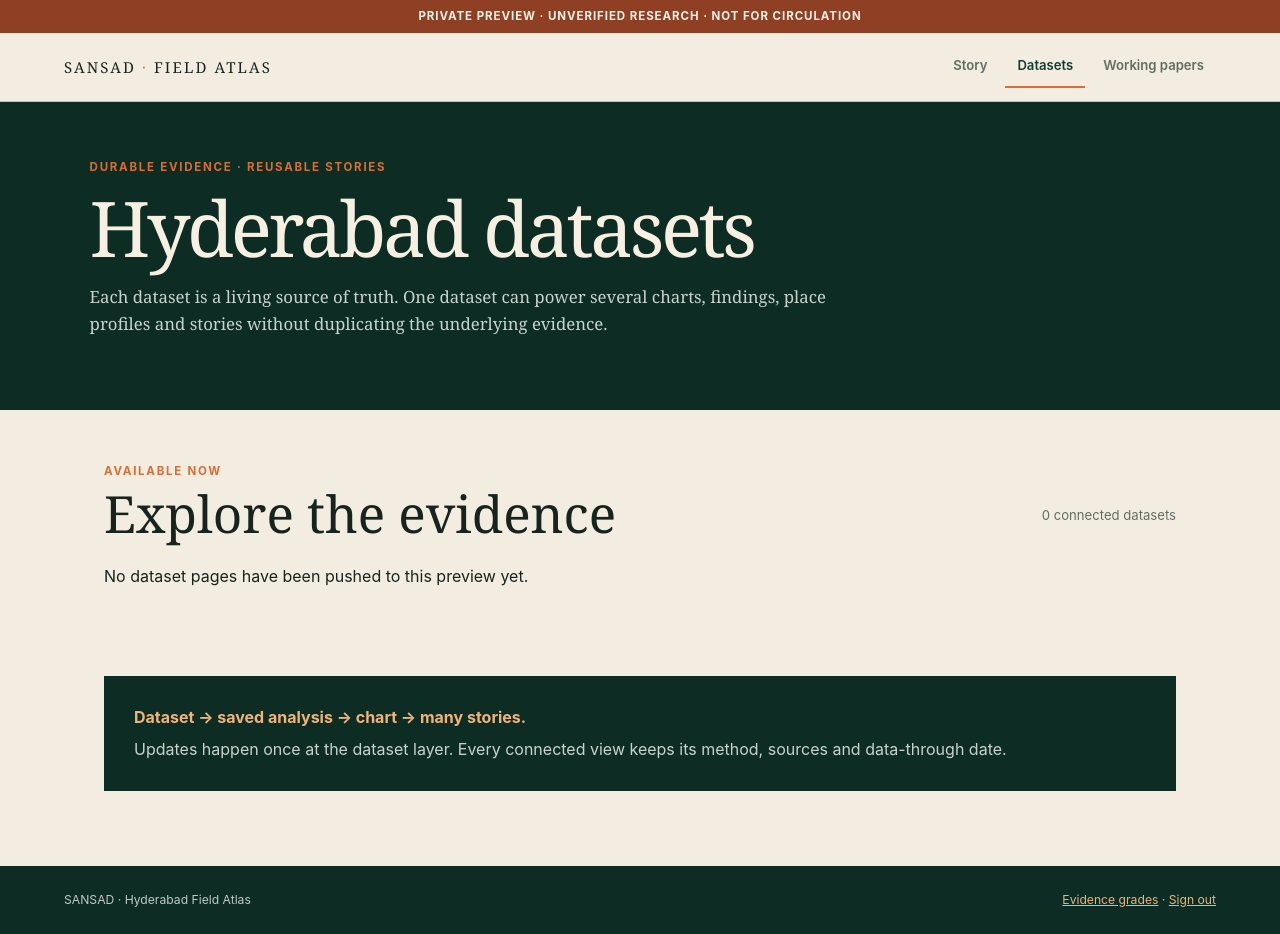
After one commit to bparlapalli/sansad, a Flask app: template app/templates/editorial_dataset_hub.html in a window 1280 px wide. The commit adds this page. Run offline with Flask 3, Linux system fonts and the light colour scheme; the template is opened without the code that fills it, so the values that code supplies are empty; parts of the project's set-up code (start-up, migrations or seed data) failed here and were passed over.

Commit message:
feat: add editorial atlas draft preview

```diff
--- /dev/null
+++ b/app/static/editorial-atlas.css
@@ -0,0 +1,99 @@
+:root {
+  --atlas-paper: #f3ede1;
+  --atlas-ink: #17241e;
+  --atlas-green: #123d31;
+  --atlas-deep: #0d2d24;
+  --atlas-orange: #d96e35;
+  --atlas-gold: #c79643;
+  --atlas-muted: #626d65;
+  --atlas-line: #c9c1b3;
+  --atlas-sheet: #fbf8f0;
+}
+* { box-sizing: border-box; }
+html { scroll-behavior: smooth; }
+body.atlas-page { margin: 0; color: var(--atlas-ink); background: var(--atlas-paper); font: 16px/1.65 Inter, ui-sans-serif, system-ui, sans-serif; }
+a { color: inherit; }
+.skip-link { position: absolute; left: 12px; top: -80px; z-index: 20; padding: 10px 14px; color: #fff; background: var(--atlas-deep); }
+.skip-link:focus { top: 10px; }
+:focus-visible { outline: 3px solid var(--atlas-orange); outline-offset: 3px; }
+.draft-ribbon { padding: 7px 20px; color: #fff0e5; background: #8f3f24; text-align: center; font-size: .72rem; font-weight: 700; letter-spacing: .08em; text-transform: uppercase; }
+.atlas-masthead { min-height: 66px; display: flex; align-items: center; justify-content: space-between; gap: 22px; padding: 13px clamp(20px, 5vw, 72px); border-bottom: 1px solid var(--atlas-line); background: var(--atlas-paper); }
+.atlas-wordmark { font: 500 .94rem Georgia, serif; letter-spacing: .14em; text-decoration: none; white-space: nowrap; }
+.atlas-wordmark span, .atlas-eyebrow { color: var(--atlas-orange); }
+.atlas-masthead nav { display: flex; gap: 6px; flex-wrap: wrap; }
+.atlas-masthead nav a { min-height: 42px; display: inline-flex; align-items: center; padding: 7px 12px; border-bottom: 2px solid transparent; color: var(--atlas-muted); text-decoration: none; font-size: .82rem; font-weight: 600; }
+.atlas-masthead nav a[aria-current="page"] { color: var(--atlas-green); border-color: var(--atlas-orange); }
+.atlas-eyebrow { margin: 0; font-size: .72rem; font-weight: 700; letter-spacing: .15em; text-transform: uppercase; }
+.story-hero { min-height: 570px; display: grid; grid-template-columns: minmax(0, 1.15fr) minmax(300px, .85fr); gap: 48px; align-items: center; overflow: hidden; padding: 62px clamp(24px, 7vw, 105px); color: #f7f0e2; background: linear-gradient(128deg, var(--atlas-deep) 0 58%, #174738 58%); }
+.story-hero h1, .data-hero h1, .analysis-hero h1 { max-width: 820px; margin: 16px 0 20px; font: 400 clamp(3.2rem, 8vw, 6.7rem)/.92 Georgia, 'Times New Roman', serif; letter-spacing: -.045em; }
+.hero-deck { max-width: 680px; margin: 0; color: #d2dcd6; font: 1.25rem/1.6 Georgia, serif; }
+.hero-meta { margin: 28px 0 0; color: #adbbb3; font-size: .78rem; letter-spacing: .04em; }
+.hero-signal { display: grid; grid-template-columns: repeat(3, minmax(46px, 92px)); gap: 8px; justify-content: center; transform: rotate(-8deg); }
+.hero-signal i { aspect-ratio: 1; background: #d5c8a8; opacity: .2; }
+.hero-signal i:nth-child(4), .hero-signal i:nth-child(7), .hero-signal i:nth-child(8) { background: var(--atlas-orange); opacity: .9; }
+.hero-signal i:nth-child(5), .hero-signal i:nth-child(6) { background: var(--atlas-gold); opacity: .72; }
+.story-actions { display: flex; gap: 12px; justify-content: center; flex-wrap: wrap; padding: 18px 20px; border-bottom: 1px solid var(--atlas-line); }
+.story-actions a, .analysis-actions a, .analysis-actions button { min-height: 44px; display: inline-flex; align-items: center; padding: 8px 15px; border: 1px solid var(--atlas-line); border-radius: 999px; color: var(--atlas-green); background: transparent; text-decoration: none; font: 600 .82rem Inter, sans-serif; }
+.atlas-prose { max-width: 760px; margin: 0 auto; padding: 55px 24px 85px; font-family: Georgia, 'Times New Roman', serif; }
+.atlas-prose > h1:first-child { display: none; }
+.atlas-prose h2 { margin: 70px 0 22px; color: var(--atlas-green); font-size: clamp(2rem, 5vw, 3.8rem); line-height: 1.03; letter-spacing: -.035em; font-weight: 400; }
+.atlas-prose h3 { margin: 42px 0 12px; font-size: 1.55rem; line-height: 1.2; }
+.atlas-prose p, .atlas-prose li { font-size: 1.08rem; }
+.atlas-prose p { margin: 0 0 18px; }
+.atlas-prose ul, .atlas-prose ol { margin: 0 0 26px; padding-left: 24px; }
+.atlas-prose blockquote { margin: 35px 0; padding: 22px 26px; border-left: 5px solid var(--atlas-orange); color: var(--atlas-green); background: var(--atlas-sheet); }
+.atlas-prose hr { margin: 72px 0; border: 0; border-top: 1px solid var(--atlas-line); }
+.atlas-prose img { width: min(1120px, calc(100vw - 40px)); max-width: none; height: auto; display: block; margin: 32px 50%; padding: 18px; background: var(--atlas-sheet); box-shadow: 0 18px 48px rgba(18, 43, 34, .12); transform: translateX(-50%); }
+.atlas-prose table { width: 100%; border-collapse: collapse; display: block; overflow-x: auto; font-family: Inter, sans-serif; font-size: .82rem; }
+.atlas-prose th, .atlas-prose td { padding: 9px 11px; border-bottom: 1px solid var(--atlas-line); text-align: left; vertical-align: top; }
+.atlas-prose code { padding: 2px 5px; background: #e8e0d1; font-size: .85em; }
+.chart-tools { width: min(1120px, calc(100vw - 40px)); display: flex; justify-content: flex-end; gap: 10px; margin: -18px 50% 34px; transform: translateX(-50%); font-family: Inter, sans-serif; }
+.chart-tools a, .chart-tools button { min-height: 44px; padding: 8px 13px; border: 1px solid var(--atlas-line); border-radius: 999px; color: var(--atlas-green); background: var(--atlas-sheet); text-decoration: none; font-weight: 600; }
+.data-hero, .analysis-hero { padding: 56px clamp(24px, 7vw, 105px); color: #f7f0e2; background: var(--atlas-deep); }
+.data-hero h1, .analysis-hero h1 { font-size: clamp(3rem, 6vw, 5.3rem); }
+.data-hero > p:last-child, .analysis-hero > p:not(.atlas-eyebrow):not(.analysis-crumb):not(.copy-status) { max-width: 760px; color: #c8d3cc; font: 1.05rem/1.6 Georgia, serif; }
+.dataset-index { max-width: 1120px; margin: 0 auto; padding: 52px 24px 70px; }
+.index-heading { display: flex; justify-content: space-between; gap: 25px; align-items: end; margin-bottom: 24px; }
+.index-heading h2 { margin: 7px 0 0; font: 400 clamp(2.2rem, 4vw, 3.7rem)/1 Georgia, serif; }
+.index-heading > p { color: var(--atlas-muted); font-size: .82rem; }
+.dataset-list { border-top: 1px solid var(--atlas-line); }
+.dataset-row { display: grid; grid-template-columns: 55px 1fr minmax(150px, auto); gap: 22px; align-items: start; padding: 26px 0; border-bottom: 1px solid var(--atlas-line); }
+.dataset-number { color: var(--atlas-orange); font: 1.2rem Georgia, serif; }
+.dataset-row h3 { margin: 0 0 6px; font: 400 1.55rem/1.2 Georgia, serif; }
+.dataset-row h3 a { text-decoration: none; }
+.dataset-row p { max-width: 650px; margin: 0; color: var(--atlas-muted); font-size: .88rem; }
+.dataset-meta { display: grid; gap: 8px; text-align: right; font-size: .76rem; }
+.dataset-meta span { color: var(--atlas-muted); }
+.dataset-meta a { color: var(--atlas-green); font-weight: 700; }
+.moat-note { max-width: 1072px; margin: 0 auto 75px; padding: 28px 30px; color: #f7f0e2; background: var(--atlas-deep); }
+.moat-note strong { color: #efb47c; }
+.moat-note p { margin: 6px 0 0; color: #c8d3cc; }
+.analysis-crumb { margin: 0 0 26px; color: #aebcb4; font-size: .78rem; }
+.analysis-actions { display: flex; gap: 9px; flex-wrap: wrap; margin-top: 28px; }
+.analysis-actions a, .analysis-actions button { color: #f7f0e2; border-color: rgba(255,255,255,.35); cursor: pointer; }
+.analysis-actions .primary, .analysis-actions button[aria-pressed="true"] { color: var(--atlas-deep); border-color: #efbd84; background: #efbd84; }
+.copy-status { min-height: 1.4em; margin: 10px 0 0; color: #efbd84; font-size: .78rem; }
+.analysis-shell { max-width: 1120px; margin: 0 auto; padding: 48px 24px 25px; }
+.analysis-chart { margin: 0; }
+.analysis-chart img { width: 100%; height: auto; display: block; padding: 20px; background: var(--atlas-sheet); box-shadow: 0 18px 48px rgba(18, 43, 34, .12); }
+.analysis-chart figcaption { margin-top: 13px; color: var(--atlas-muted); font-size: .78rem; }
+.analysis-data { max-width: none; padding: 0; }
+.analysis-data > h1:first-child { display: none; }
+.analysis-next { max-width: 1120px; display: flex; justify-content: space-between; gap: 20px; margin: 0 auto; padding: 22px 24px 70px; border-top: 1px solid var(--atlas-line); }
+.analysis-next a { color: var(--atlas-green); font-weight: 700; }
+.atlas-footer { display: flex; justify-content: space-between; gap: 20px; padding: 24px clamp(20px, 5vw, 72px); color: #bdcac3; background: var(--atlas-deep); font-size: .76rem; }
+.atlas-footer a { color: #e6b27d; }
+[hidden] { display: none !important; }
+@media (max-width: 760px) {
+  .atlas-masthead { align-items: flex-start; flex-direction: column; }
+  .story-hero { min-height: auto; grid-template-columns: 1fr; padding-top: 44px; }
+  .hero-signal { max-width: 300px; }
+  .story-hero h1 { font-size: clamp(2.75rem, 14vw, 4.5rem); }
+  .atlas-prose img, .chart-tools { width: 100vw; }
+  .atlas-prose img { padding: 10px; }
+  .chart-tools { padding: 0 16px; flex-wrap: wrap; }
+  .dataset-row { grid-template-columns: 38px 1fr; }
+  .dataset-meta { grid-column: 2; text-align: left; }
+  .index-heading, .analysis-next, .atlas-footer { align-items: flex-start; flex-direction: column; }
+}
+@media (prefers-reduced-motion: reduce) { html { scroll-behavior: auto; } }
--- /dev/null
+++ b/app/static/editorial-atlas.js
@@ -0,0 +1,46 @@
+(function () {
+  function dataSlugFromImage(img) {
+    const match = img.getAttribute('src').match(/\/draft\/img\/([a-z0-9-]+)\.svg$/);
+    return match ? match[1] : null;
+  }
+
+  document.querySelectorAll('[data-atlas-story] img').forEach(function (img) {
+    const slug = dataSlugFromImage(img);
+    if (!slug) return;
+    img.loading = 'lazy';
+    const tools = document.createElement('div');
+    tools.className = 'chart-tools';
+    tools.innerHTML = '<a href="/draft/data/' + slug + '">Explore data & method</a>' +
+      '<button type="button" data-copy-analysis="' + slug + '">Copy analysis link</button>';
+    const paragraph = img.closest('p');
+    (paragraph || img).insertAdjacentElement('afterend', tools);
+  });
+
+  document.addEventListener('click', function (event) {
+    const viewButton = event.target.closest('[data-view-button]');
+    if (viewButton) {
+      const view = viewButton.getAttribute('data-view-button');
+      document.querySelectorAll('[data-view-button]').forEach(function (button) {
+        button.setAttribute('aria-pressed', String(button === viewButton));
+      });
+      document.querySelectorAll('[data-view-panel]').forEach(function (panel) {
+        panel.hidden = panel.getAttribute('data-view-panel') !== view;
+      });
+    }
+
+    const shareSlug = event.target.closest('[data-copy-analysis]');
+    const copyPage = event.target.closest('[data-copy-link]');
+    if (shareSlug || copyPage) {
+      const url = shareSlug
+        ? window.location.origin + '/draft/data/' + shareSlug.getAttribute('data-copy-analysis')
+        : window.location.href.split('#')[0];
+      navigator.clipboard.writeText(url).then(function () {
+        const status = document.querySelector('[data-copy-status]');
+        if (status) status.textContent = 'Link copied';
+        else event.target.textContent = 'Copied';
+      }).catch(function () {
+        window.prompt('Copy this link', url);
+      });
+    }
+  });
+})();
--- /dev/null
+++ b/app/templates/editorial_base.html
@@ -0,0 +1,29 @@
+<!DOCTYPE html>
+<html lang="en">
+<head>
+  <meta charset="UTF-8">
+  <meta name="viewport" content="width=device-width, initial-scale=1">
+  <meta name="robots" content="noindex,nofollow">
+  <title>{% block title %}Hyderabad Field Atlas{% endblock %}</title>
+  <link rel="stylesheet" href="{{ url_for('static', filename='editorial-atlas.css') }}">
+  {% block extra_head %}{% endblock %}
+</head>
+<body class="atlas-page {% block body_class %}{% endblock %}">
+  <a class="skip-link" href="#main-content">Skip to content</a>
+  <div class="draft-ribbon">Private preview · unverified research · not for circulation</div>
+  <header class="atlas-masthead">
+    <a class="atlas-wordmark" href="/draft/atlas">SANSAD <span>·</span> FIELD ATLAS</a>
+    <nav aria-label="Editorial Atlas">
+      <a href="/draft/atlas" {% if atlas_section == 'story' %}aria-current="page"{% endif %}>Story</a>
+      <a href="/draft/data" {% if atlas_section == 'data' %}aria-current="page"{% endif %}>Datasets</a>
+      <a href="/draft/">Working papers</a>
+    </nav>
+  </header>
+  <main id="main-content">{% block content %}{% endblock %}</main>
+  <footer class="atlas-footer">
+    <span>SANSAD · Hyderabad Field Atlas</span>
+    <span><a href="/draft/claims">Evidence grades</a> · <a href="/draft/logout">Sign out</a></span>
+  </footer>
+  <script src="{{ url_for('static', filename='editorial-atlas.js') }}" defer></script>
+</body>
+</html>
--- /dev/null
+++ b/app/templates/editorial_dataset_hub.html
@@ -0,0 +1,34 @@
+{% extends "editorial_base.html" %}
+{% set atlas_section = 'data' %}
+{% block title %}Datasets · Sansad Field Atlas{% endblock %}
+{% block body_class %}atlas-data-hub{% endblock %}
+{% block content %}
+<header class="data-hero">
+  <p class="atlas-eyebrow">Durable evidence · Reusable stories</p>
+  <h1>Hyderabad datasets</h1>
+  <p>Each dataset is a living source of truth. One dataset can power several charts, findings, place profiles and stories without duplicating the underlying evidence.</p>
+</header>
+<section class="dataset-index" aria-labelledby="dataset-list-title">
+  <div class="index-heading">
+    <div><p class="atlas-eyebrow">Available now</p><h2 id="dataset-list-title">Explore the evidence</h2></div>
+    <p>{{ datasets|length }} connected datasets</p>
+  </div>
+  {% if datasets %}
+  <div class="dataset-list">
+    {% for dataset in datasets %}
+    <article class="dataset-row">
+      <div class="dataset-number">{{ "%02d"|format(loop.index) }}</div>
+      <div>
+        <h3><a href="/draft/data/{{ dataset.slug }}">{{ dataset.title }}</a></h3>
+        {% if dataset.intro %}<p>{{ dataset.intro }}</p>{% endif %}
+      </div>
+      <div class="dataset-meta"><span>{{ 'Chart + data' if dataset.has_chart else 'Data page' }}</span><a href="/draft/data/{{ dataset.slug }}">Open analysis →</a></div>
+    </article>
+    {% endfor %}
+  </div>
+  {% else %}
+  <p class="empty-datasets">No dataset pages have been pushed to this preview yet.</p>
+  {% endif %}
+</section>
+<section class="moat-note"><strong>Dataset → saved analysis → chart → many stories.</strong><p>Updates happen once at the dataset layer. Every connected view keeps its method, sources and data-through date.</p></section>
+{% endblock %}
```
Also changed, not shown: app/draft_bp.py (+76 -0 lines), app/templates/draft_hub.html (+9 -0 lines), app/templates/editorial_analysis.html (added, +36 -0 lines), app/templates/editorial_atlas_story.html (added, +24 -0 lines), tests/test_editorial_atlas.py (added, +79 -0 lines).
